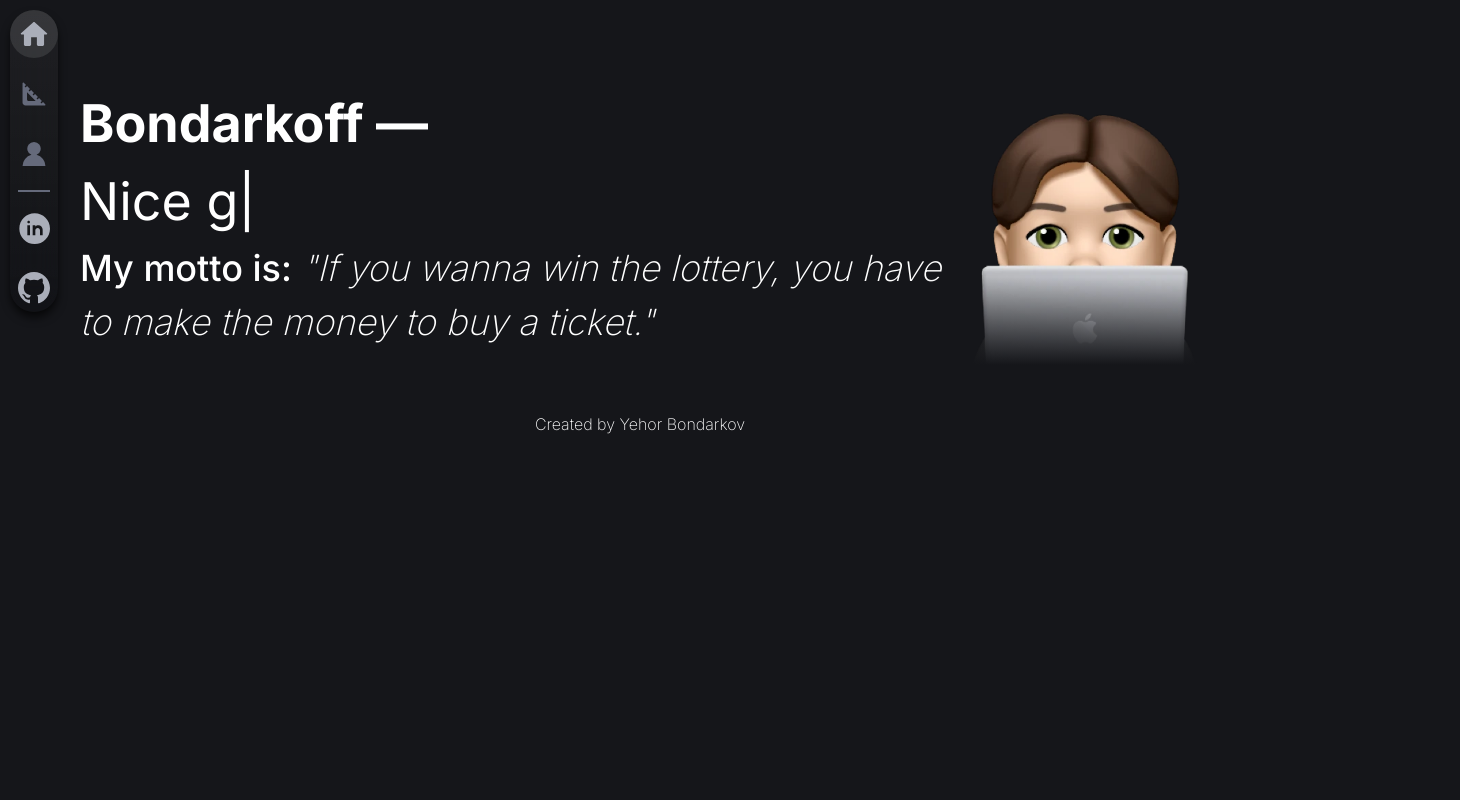
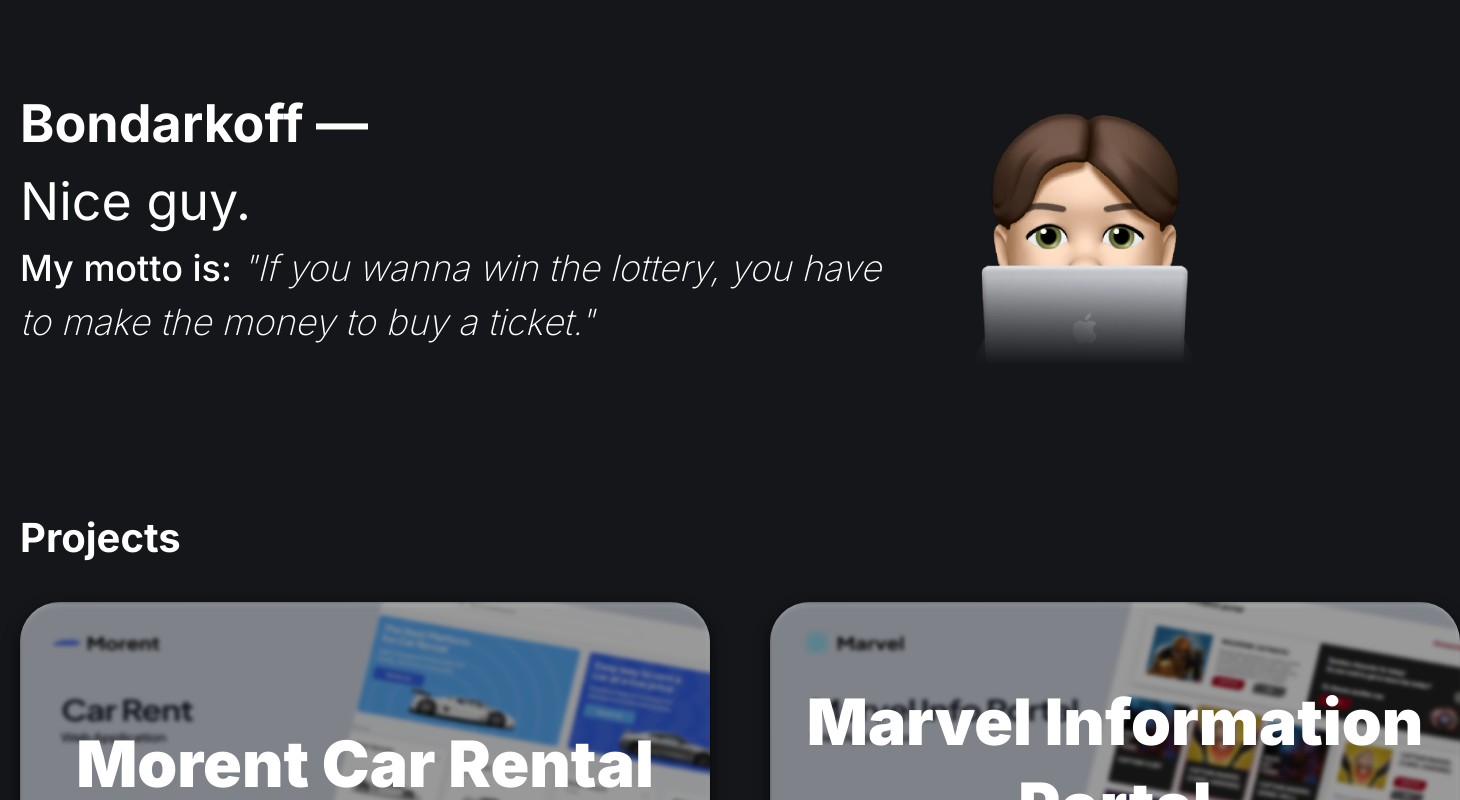
Before and after one commit to bondarkoff/next-portfolio, a Next.js app: page / in a window 1280 px wide. Shown: the top 800 px of the page, 1460 px wide, since content can reach past the window. Built offline with nearby package versions, Linux system fonts and the light colour scheme.

Commit message:
hide sidebar

```diff
--- a/src/components/screens/home/Home.js
+++ b/src/components/screens/home/Home.js
@@ -30,10 +30,10 @@
 
     return (
         <>
-            <Sidebar />
+            {/* <Sidebar /> */}
             <div className='container'>
                 <Header loading={isLoading} />
-                {/* <main>
+                <main>
                     {isLoading ? (
                         <HomeContentLoader />
                     ) : (
@@ -41,7 +41,7 @@
                     )}
                     <Skills loading={isLoading} />
                     <About loading={isLoading} />
-                </main> */}
+                </main>
                 <Footer loading={isLoading} />
             </div>
         </>
--- a/src/components/ui/header/Header.module.scss
+++ b/src/components/ui/header/Header.module.scss
@@ -11,12 +11,8 @@
             font-size: 52px;
             line-height: 150%;
             margin-right: 10px;
-            position: relative;
-            right: -60px;
         }
         &-quote {
-            position: relative;
-            right: -60px;
             font-weight: 200;
             font-size: 36px;
             line-height: 150%;
```
